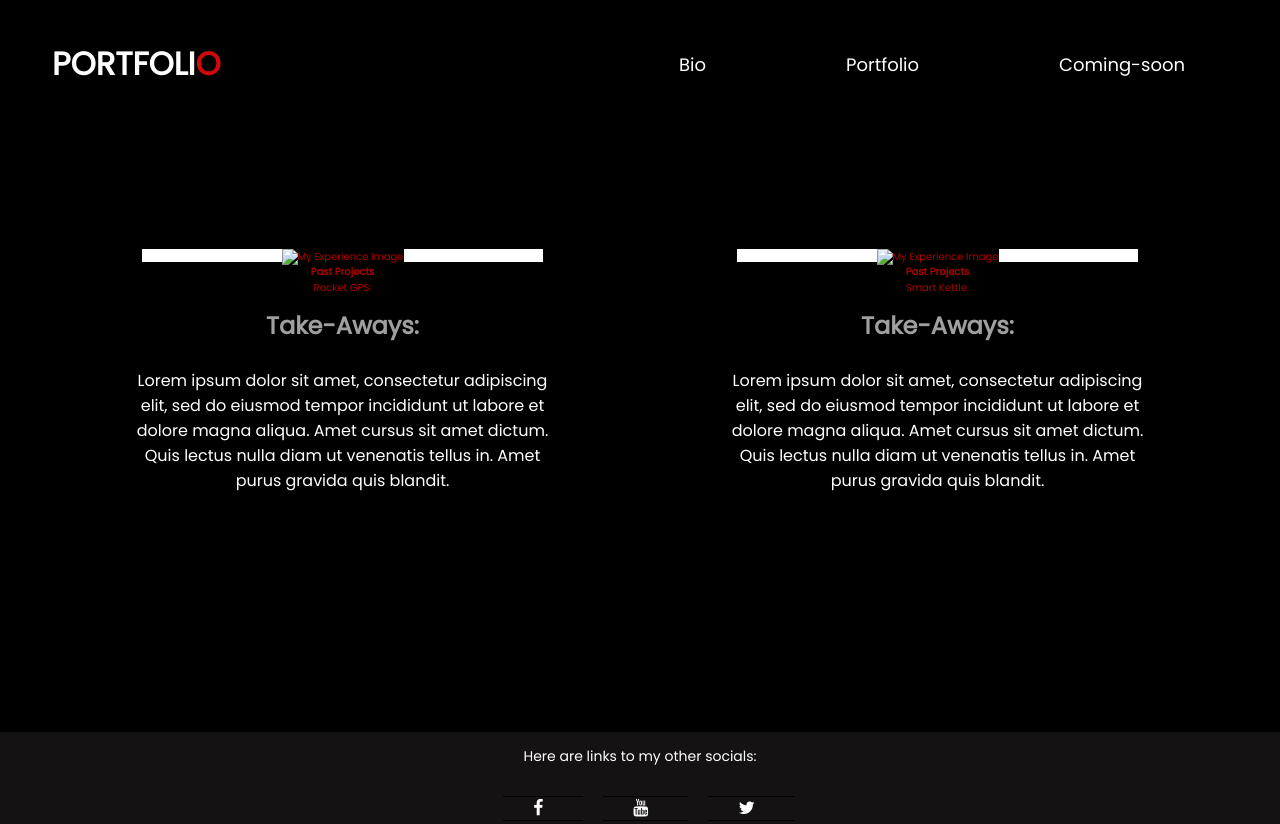
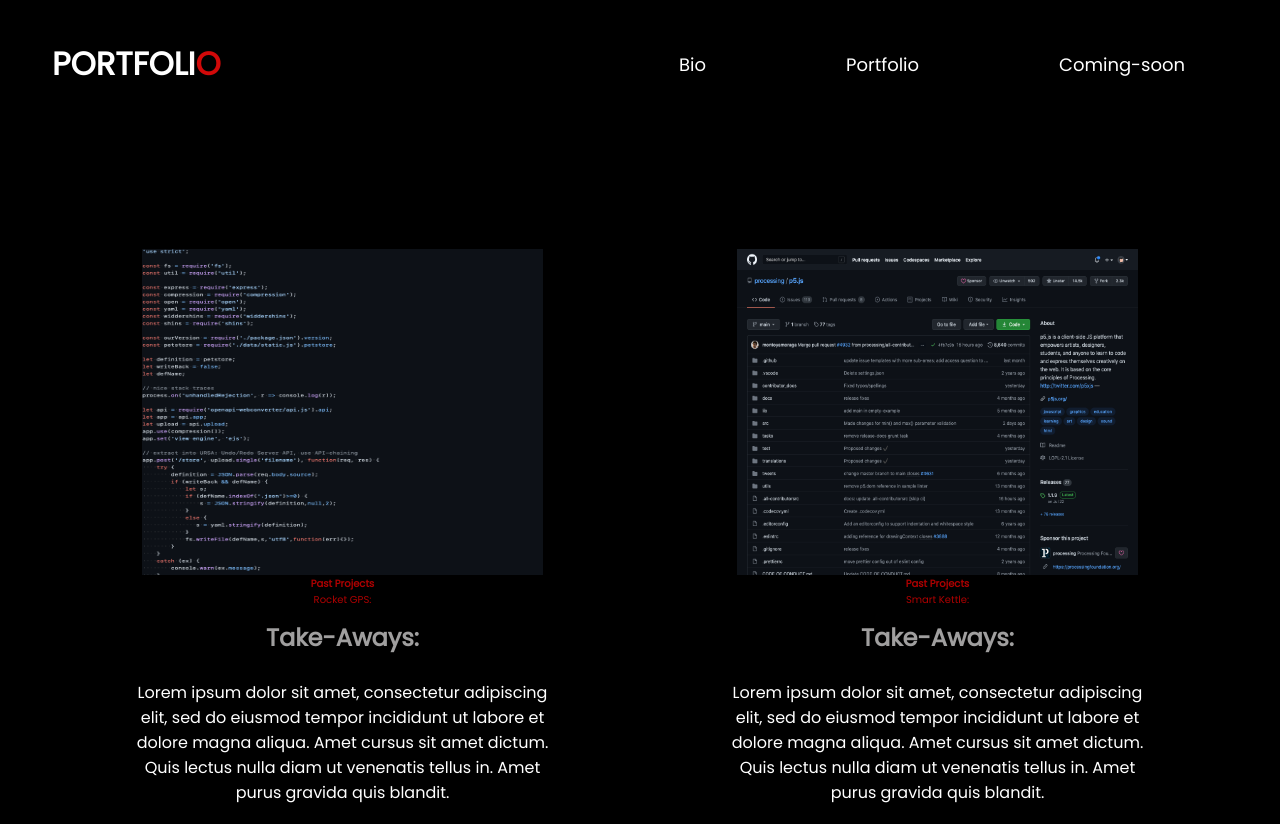
Before and after one commit to MaxWCode/Project_Portfolio, a plain HTML site: page Portfolio.html in a window 1280 px wide. Shown: the top 824 px of the page. Drawn offline with Linux system fonts and the light colour scheme; the site is published under a folder, as on GitHub Pages, so addresses that start at the root find nothing.

Commit message:
Removed slash

```diff
--- a/Portfolio.html
+++ b/Portfolio.html
@@ -29,7 +29,7 @@
             <div class="main">
                 <div class="wrap">
                     <div class="card">
-                        <img class="expImage" src="/Photos/Githubrepo1.png" alt="My Experience Image">
+                        <img class="expImage" src="Photos/Githubrepo1.png" alt="My Experience Image">
                         <div class="container">
                             <h4><b>Past Projects</b></h4>
                             <p>Rocket GPS:</p>
@@ -46,7 +46,7 @@
                 </div>
                 <div class="wrap">
                     <div class="card">
-                        <img class="expImage" src="/Photos/Githubrepo2.webp" alt="My Experience Image">
+                        <img class="expImage" src="Photos/Githubrepo2.webp" alt="My Experience Image">
                         <div class="container">
                             <h4><b>Past Projects</b></h4>
                             <p>Smart Kettle:</p>
```
